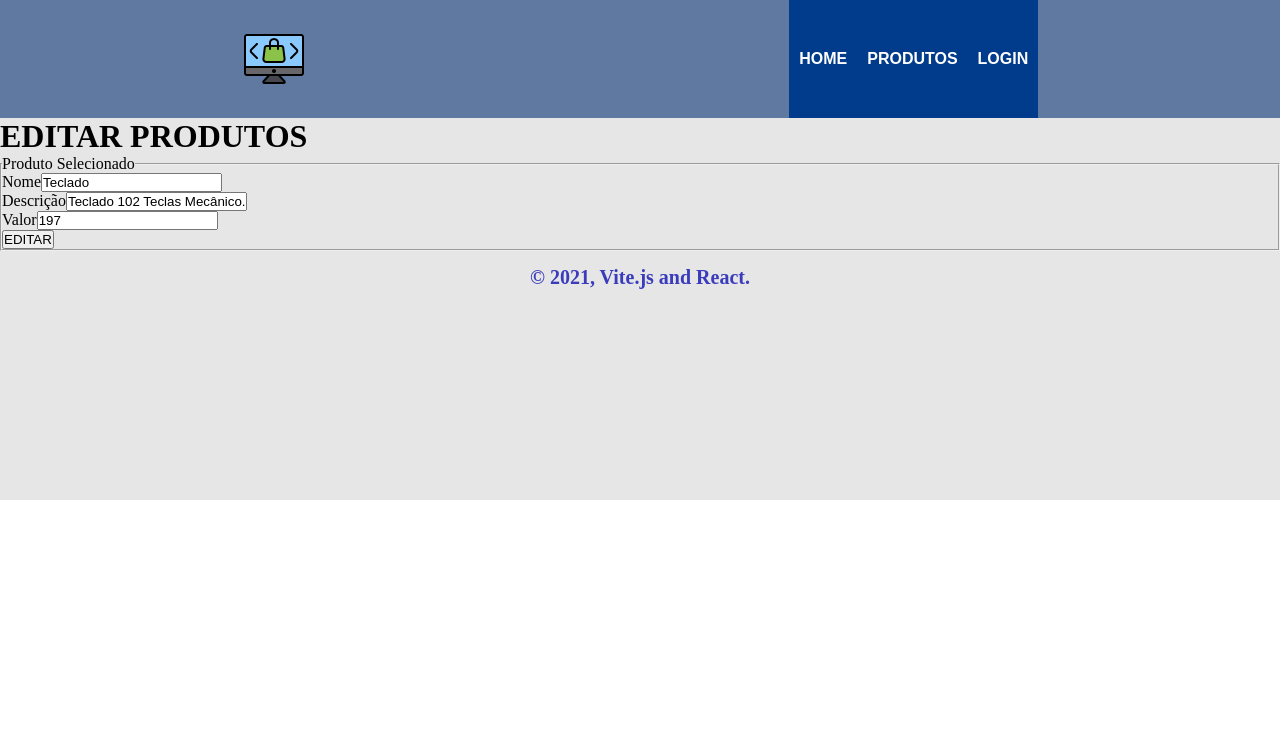
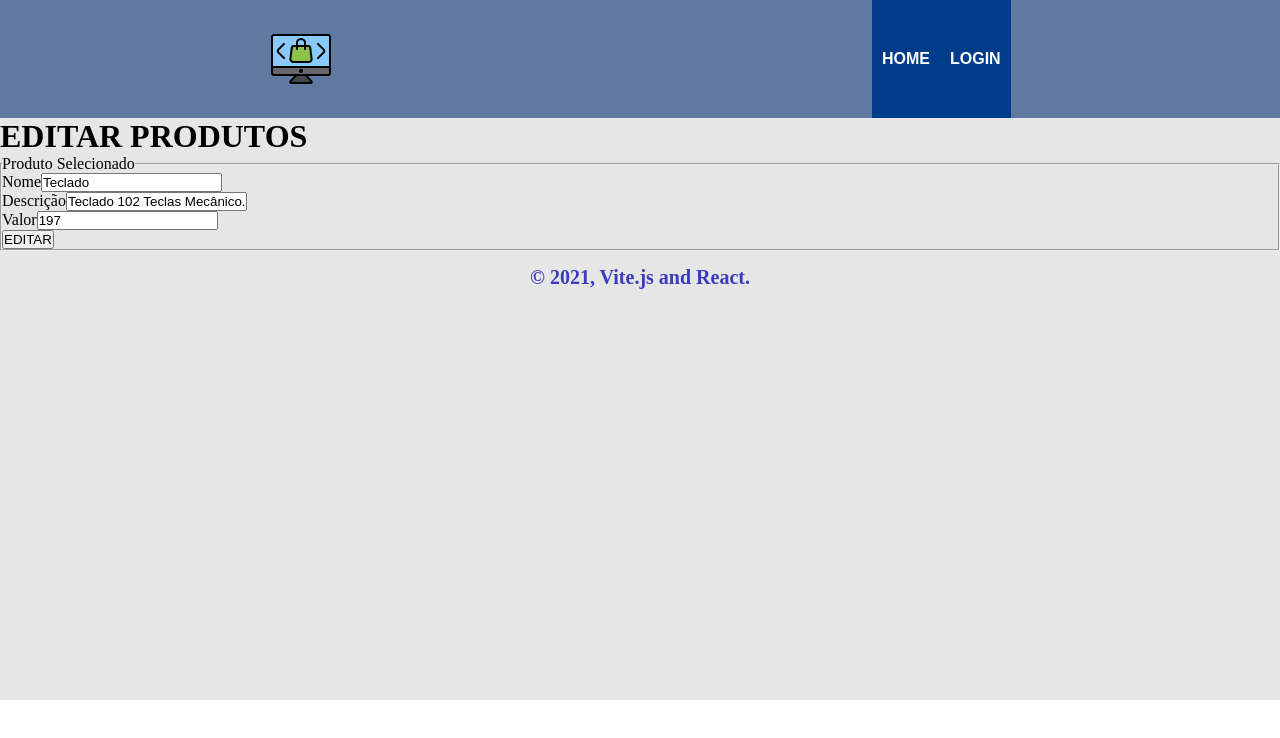
Before and after one commit to GabrielMachadoCP/my-project-app-esgp, a React (Vite) app: page /editar/produtos/1 in a window 1280 px wide. Shown: the top 738 px of the page. Built offline with nearby package versions, Linux system fonts and the light colour scheme; data requests are answered from the project's data file.

Commit message:
Fazendo a autentificação

```diff
--- a/src/App.module.css
+++ b/src/App.module.css
@@ -6,5 +6,5 @@
 
 .container{
     background-color: #e6e6e6;
-    height: 500px;
+    height: 700px;
 }
--- a/src/components/Cabecalho/Cabecalho.jsx
+++ b/src/components/Cabecalho/Cabecalho.jsx
@@ -6,7 +6,8 @@
 
   const rotaAtual = useLocation();
 
-  return (
+  if(sessionStorage.getItem("token-user")){
+    return (
     <>
         <header className="cabecalho">
 
@@ -26,4 +27,27 @@
         </header>
     </>
   )
+  } else{
+    return (
+      <>
+          <header className="cabecalho">
+
+            <img src="/img/produtos.png" alt="Mãos segurando caixas." />
+
+            {/* Crie uma lista com 5 links para as nossas rotas:
+            Obs: Utilize o componente Link do router-dom */}
+
+            <nav>
+              <ul>
+                <li><Link to="/" className={rotaAtual.pathname == "/" ? "active" : ""}>HOME</Link></li>
+                <li><Link to="/login" className={rotaAtual.pathname == "/login" ? "active" : ""}>LOGIN</Link> </li>
+              </ul>
+            </nav>
+
+          </header>
+      </>
+    )
+  }
+
+
 }
```
